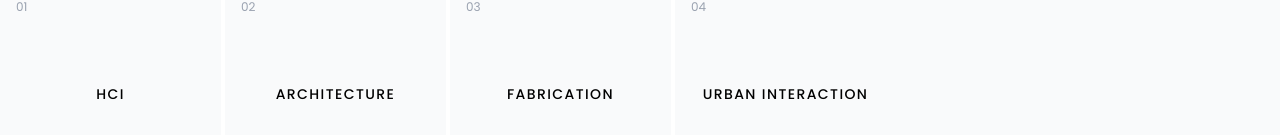
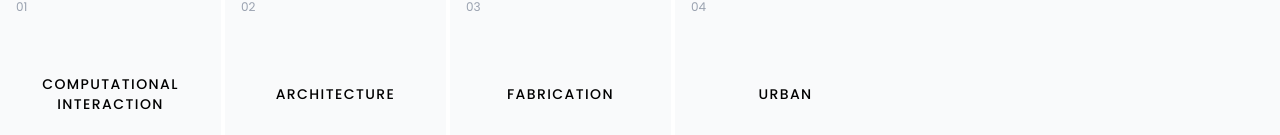
Before and after one commit to Daidai1031/portfolio-next, a Next.js app: page / in a window 1280 px wide. Shown: the part 817-952 px from the top of the page. Built offline with nearby package versions, Linux system fonts and the light colour scheme.

Commit message:
fix title HCI & Urban

```diff
--- a/app/page.tsx
+++ b/app/page.tsx
@@ -161,10 +161,10 @@ export default function HomePage() {
         <div className="max-w-4xl mx-auto">
           <div className="grid grid-cols-2 md:grid-cols-4 gap-1 bg-white">
             {[
-              { name: 'HCI', slug: 'hci' },
+              { name: 'Computational Interaction', slug: 'hci' },
               { name: 'Architecture', slug: 'architecture' },
               { name: 'Fabrication', slug: 'fabrication' },
-              { name: 'Urban Interaction', slug: 'urban-interaction' }
+              { name: 'Urban', slug: 'urban-interaction' }
             ].map((category, index) => (
               <Link
                 key={category.slug}
--- a/app/projects/[category]/page.tsx
+++ b/app/projects/[category]/page.tsx
@@ -16,13 +16,13 @@ export async function generateStaticParams() {
 
 const categoryInfo = {
   'hci': {
-    name: 'Human-Computer Interaction',
+    name: 'Computational Interaction',
     description: 'Exploring the intersection of design, technology, and human behavior through interactive experiences and data-driven design.',
     color: 'orange-500'
   },
-  'architecture': {
-    name: 'Architecture',
-    description: 'Spatial design projects that reimagine urban environments and cultural spaces through innovative architectural solutions.',
+  'urban-interaction': {
+    name: 'Urban',
+    description: 'Designing interactive urban experiences that connect people with their cities through technology and participatory design.',
     color: 'orange-500'
   },
   'fabrication': {
@@ -30,9 +30,9 @@ const categoryInfo = {
     description: 'Digital fabrication and material exploration pushing the boundaries of traditional making through computational design.',
     color: 'orange-500'
   },
-  'urban-interaction': {
-    name: 'Urban Interaction',
-    description: 'Designing interactive urban experiences that connect people with their cities through technology and participatory design.',
+  'architecture': {
+    name: 'Architecture',
+    description: 'Spatial design projects that reimagine urban environments and cultural spaces through innovative architectural solutions.',
     color: 'orange-500'
   }
 };
--- a/app/projects/page.tsx
+++ b/app/projects/page.tsx
@@ -26,10 +26,10 @@ export default function AllProjectsPage() {
 
   const categoryOrder = ['hci', 'architecture', 'fabrication', 'urban-interaction'];
   const categoryNames = {
-    'hci': 'HCI',
+    'hci': 'Computational Interaction',
     'architecture': 'Architecture',
     'fabrication': 'Fabrication',
-    'urban-interaction': 'Urban Interaction'
+    'urban-interaction': 'Urban'
   };
 
   return (
--- a/content/categories/hci/index.mdx
+++ b/content/categories/hci/index.mdx
@@ -1,5 +1,5 @@
 ---
-title: Human–Computer Interaction
+title: Computational Interaction
 slug: hci
 ---
 
--- a/content/projects/fabrication/3d-printed-bamboo-structure/meta.json
+++ b/content/projects/fabrication/3d-printed-bamboo-structure/meta.json
@@ -19,5 +19,5 @@
   "type": "Collaborative Project",
   "featured": false,
   "order": 4,
-  "hero": "hero.png"
+  "hero": "hero.jpg"
 }
--- a/content/projects/urban-interaction/ironic-shaxi/meta.json
+++ b/content/projects/urban-interaction/ironic-shaxi/meta.json
@@ -20,6 +20,6 @@
   "type": "Collaborative Project",
   "featured": true,
   "order": 2,
-  "hero": "hero.png",
+  "hero": "hero.jpg",
   "video": "https://www.youtube.com/watch?v=M9jfriHVHAI"
 }
```
Also changed, not shown: 2 other files (tests, documents, lock files or other folders).
